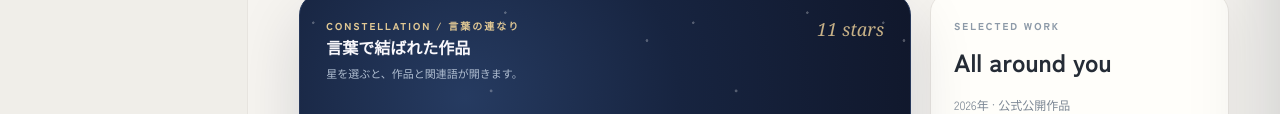
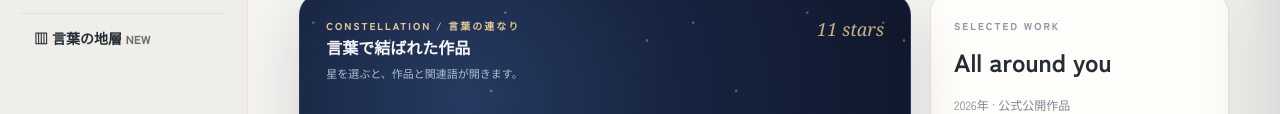
Before and after one commit to Tsukam-oto/kosuke-tsukamoto-website, a website: page lyric-constellation/index.html in a window 1280 px wide. Shown: the part 483-597 px from the top of the page. Drawn offline with nearby package versions, Linux system fonts and the light colour scheme.

Commit message:
Link the private lyrics strata archive from lyric constellation navigation

```diff
--- a/lyric-constellation/index.html
+++ b/lyric-constellation/index.html
@@ -109,6 +109,7 @@ body.sky-rap .rap-empty,body.sky-rap .rap-discovery-caveat{color:#baafc7}
 <button data-view="words"><span class="icon">⌕</span>言葉<small>03</small></button>
 <button data-view="timeline"><span class="icon">◷</span>時間<small>04</small></button>
 <button data-view="settings"><span class="icon">⚙</span>管理<small>05</small></button>
+<a class="strata-nav-link" href="../lyric-strata/" style="display:block;padding:13px;color:inherit;text-decoration:none;border-top:1px solid #a0a0a030;font-weight:750">▥ 言葉の地層 <small style="opacity:.65">NEW</small></a>
 </nav><div class="sidebar-bottom"><p><strong>公開作品 11篇</strong>を収録</p><p>新しい言葉は作らず、書かれた言葉を読み直す。</p><p id="save-status">端末内に保存</p></div>
 </aside>
 <main class="main"><div class="topline"><span class="breadcrumb" id="breadcrumb">PRIVATE READING ROOM / CONSTELLATION</span><div class="top-actions"><button class="btn" id="cloudTop" type="button">ログイン・同期</button><span id="cloud-status" aria-live="polite">端末内で利用中</span><button class="btn" id="backupTop">↓ 記録を保存</button><button class="btn primary" id="addTop">＋ 作品を追加</button></div></div><section id="screen" aria-live="polite"></section><div class="footer-note">公式サイト公開版を初期資料として収録。共通語は表記上の一致であり、意味や作者の意図を断定するものではありません。非公開メモは未ログイン時は端末内、ログイン時は本人専用クラウドへ同期できます。</div></main>
```
